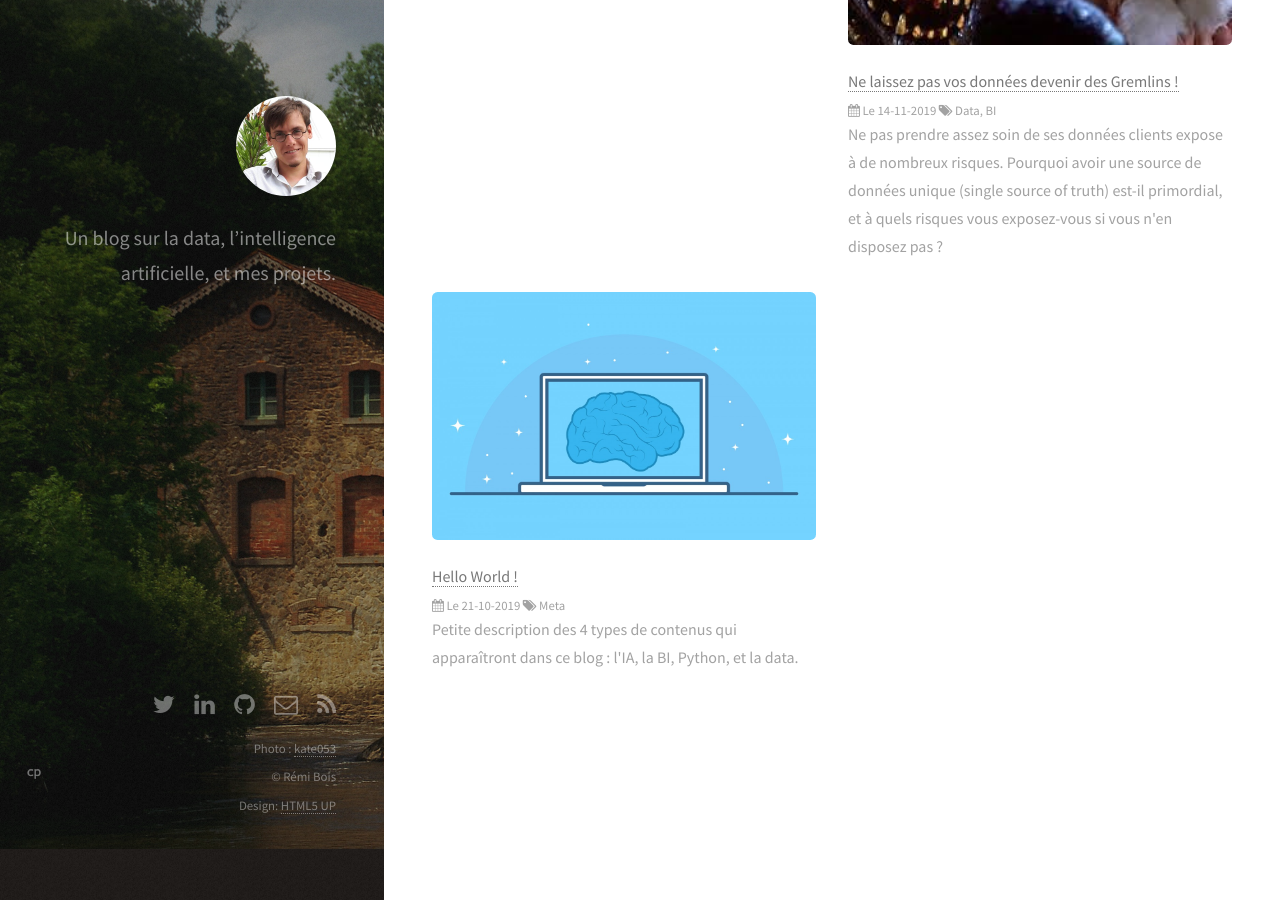
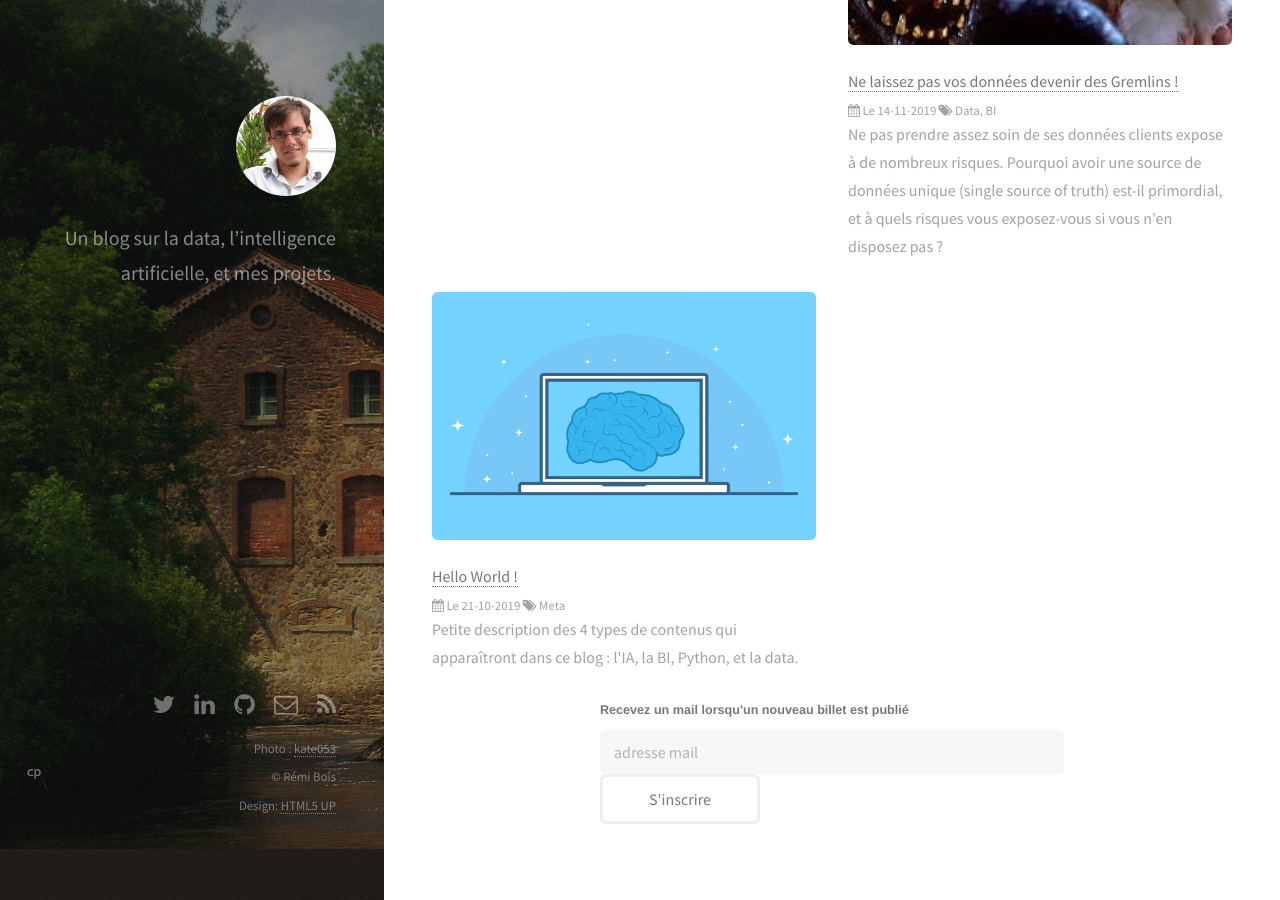
Before and after one commit to sildar/ledatablog, a Jekyll site: the page built from index.html, in a window 1280 px wide and 900 px high, scrolled down 1024 px. Built offline with Jekyll 4.4.1, drawn with Linux system fonts in a browser that asks for light colours; the list of posts is cut into pages by our own code; comment, search, counter and statistics services are not loaded.

Commit message:
Add option to subscribe to mail alert in main page

```diff
--- a/index.html
+++ b/index.html
@@ -34,6 +34,22 @@ image: /images/fulls/01.jpg
   </section>
 
 
+	  	<!-- Begin Mailchimp Signup Form -->
+
+<div id="mc_embed_signup" style="margin-top:50px; width: 58%; margin: auto;">
+<form action="https://ledatablog.us19.list-manage.com/subscribe/post?u=89b7aa358e34f464a27183451&amp;id=f68a9a03f3" method="post" id="mc-embedded-subscribe-form" name="mc-embedded-subscribe-form" class="validate" target="_blank" novalidate>
+    <div id="mc_embed_signup_scroll">
+	<label for="mce-EMAIL" style="font-weight:bold;">Recevez un mail lorsqu'un nouveau billet est publié</label>
+	<input type="email" value="" name="EMAIL" class="email" id="mce-EMAIL" placeholder="adresse mail" required>
+    <!-- real people should not fill this in and expect good things - do not remove this or risk form bot signups-->
+    <div style="position: absolute; left: -5000px;" aria-hidden="true"><input type="text" name="b_89b7aa358e34f464a27183451_f68a9a03f3" tabindex="-1" value=""></div>
+    <div class="clear"><input type="submit" value="S'inscrire" name="subscribe" id="mc-embedded-subscribe" class="button"></div>
+    </div>
+</form>
+</div>
+
+<!--End mc_embed_signup-->
+
 {% if paginator.total_pages > 1 %}
 <!-- Pagination links -->
 <section>
```
